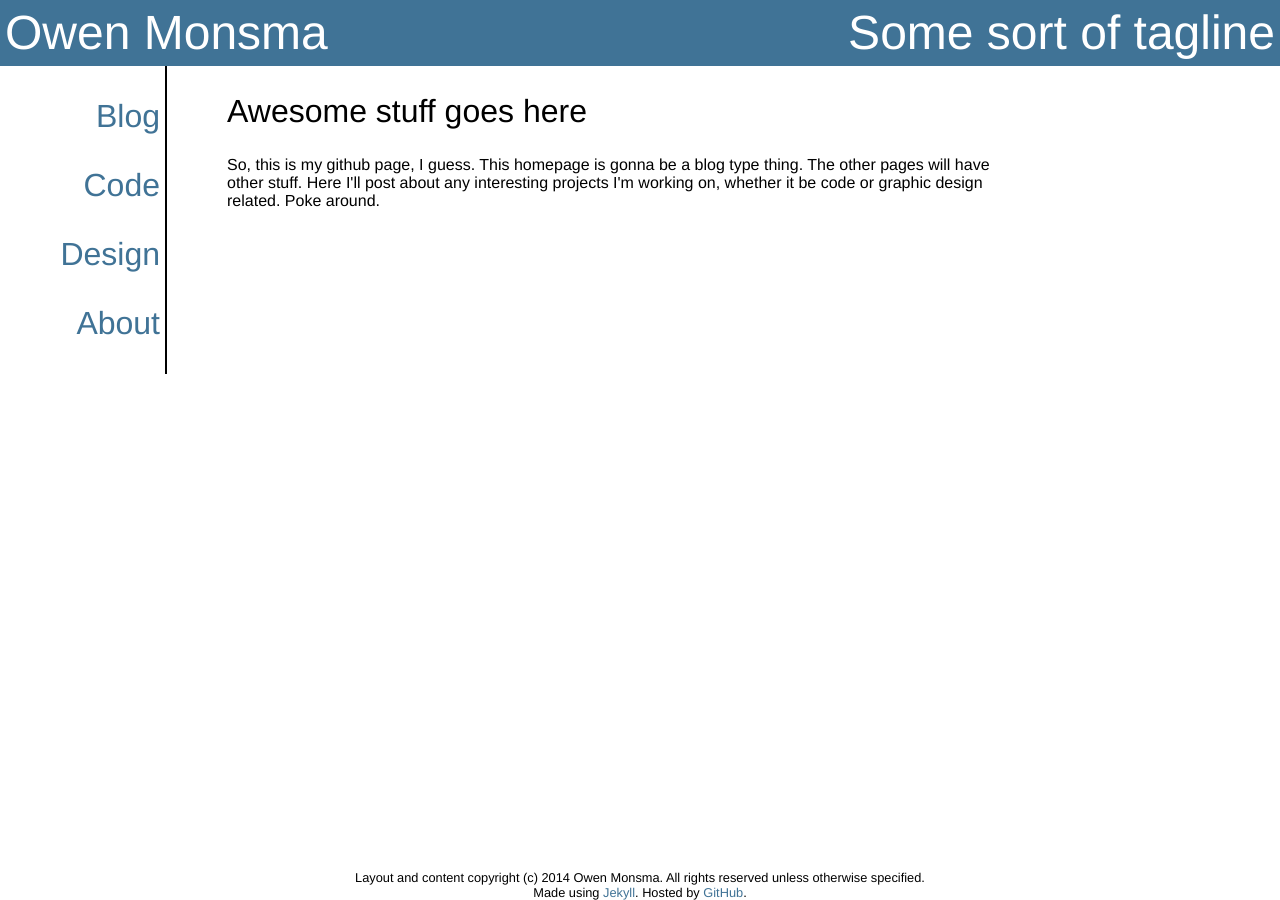
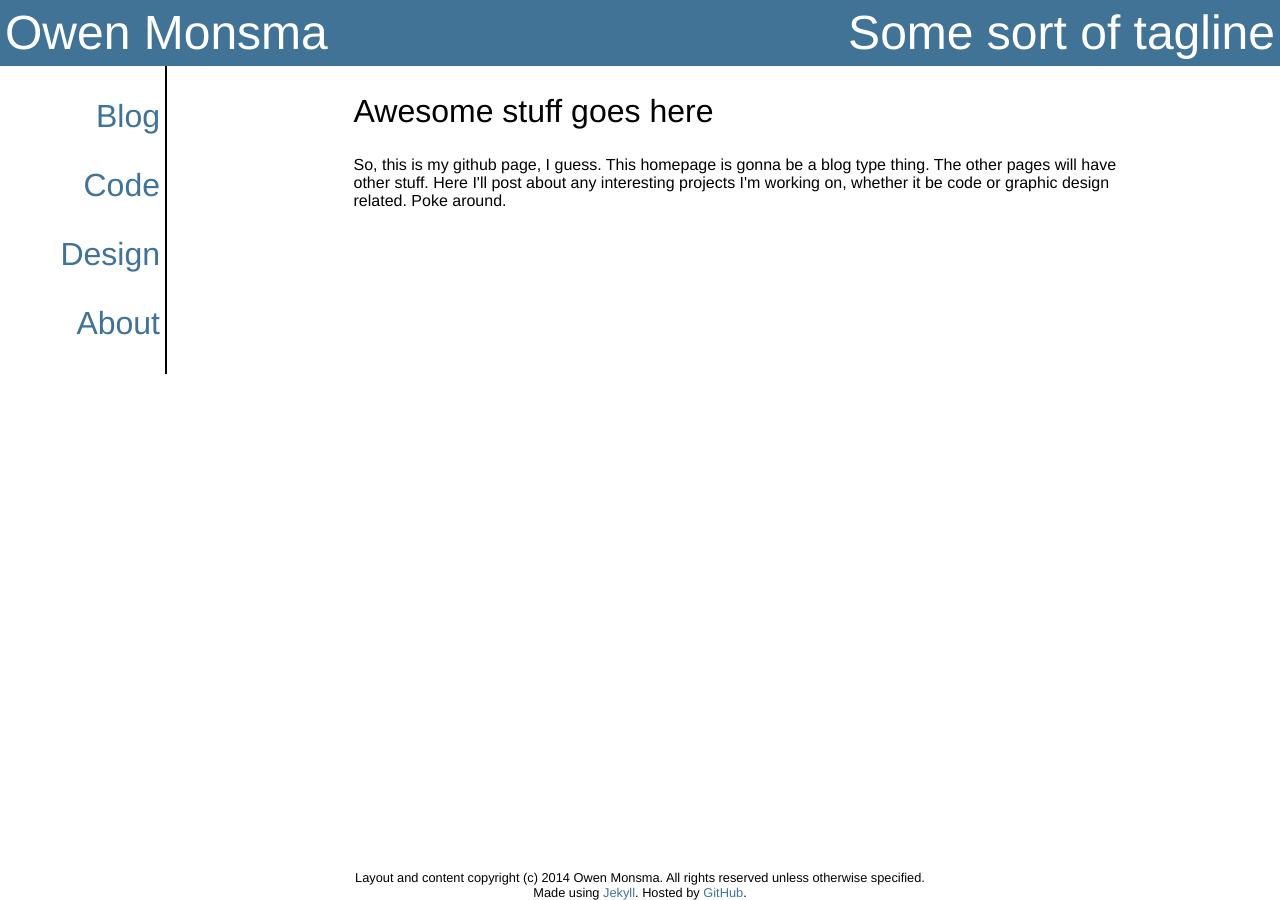
Before and after one commit to darkfire613/darkfire613.github.io, a Jekyll site: the page built from index.html, in a window 1280 px wide. Built offline with Jekyll 4.4.1, drawn with Linux system fonts in a browser that asks for light colours.

Commit message:
updated css

```diff
--- a/css/main.css
+++ b/css/main.css
@@ -75,11 +75,11 @@ nav a:link, nav a:visited{
 }
 
 article{
+  margin: 0 auto;
   width: 50em;
 }
 
 article p{
-  margin: 0 auto;
   font-size: 1em;
   font-weight: normal;
 }
```
